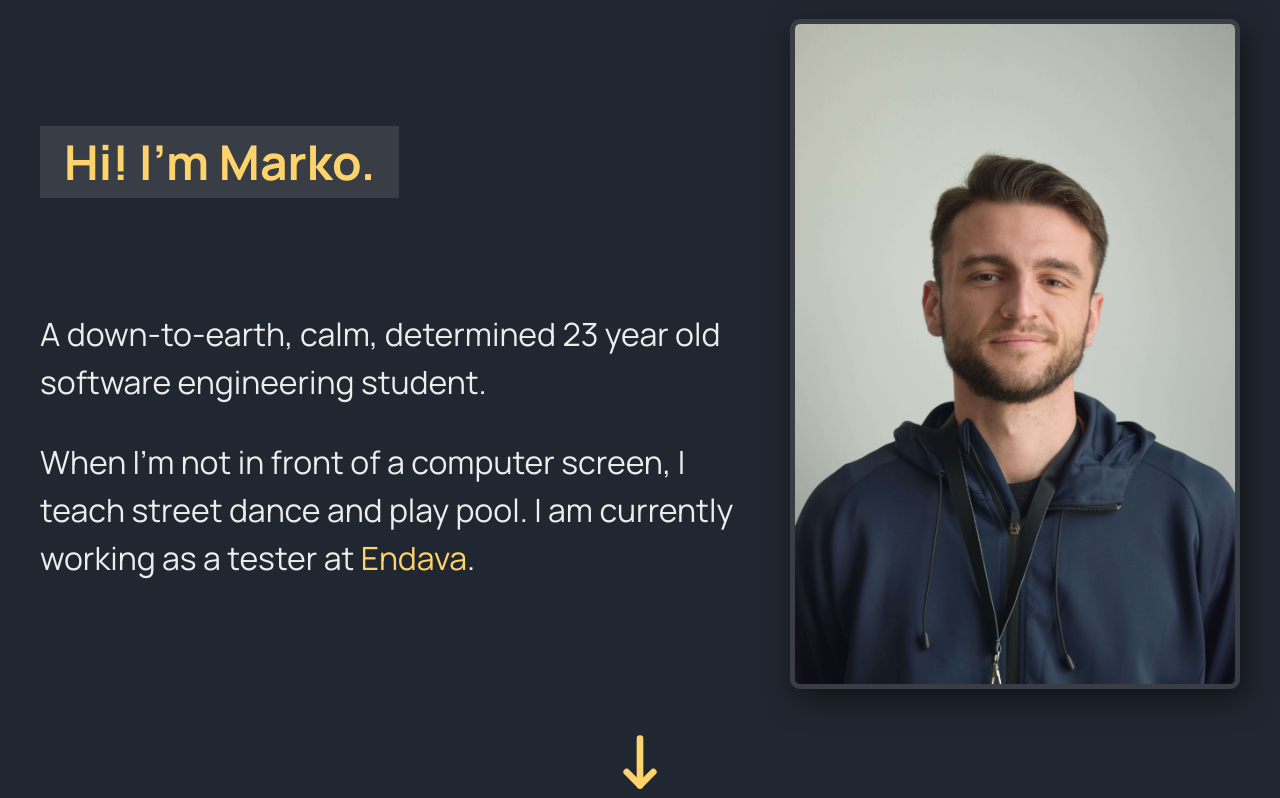
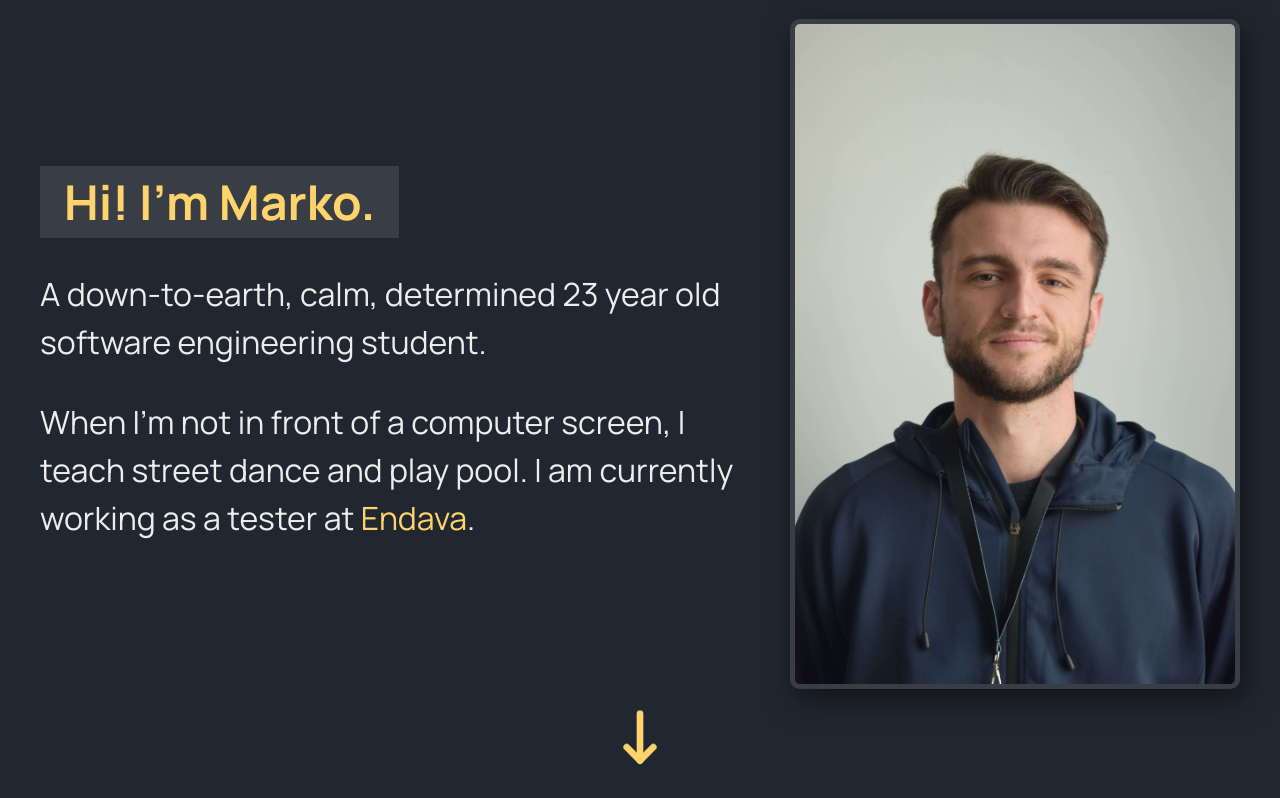
Before and after one commit to KralMarko123/portfolio, a React (Create React App) app: page / in a window 1280 px wide. Shown: the top 798 px of the page. Built offline with nearby package versions, Linux system fonts and the light colour scheme.

Commit message:
changed to framer motion for intro

```diff
--- a/package.json
+++ b/package.json
@@ -1,5 +1,6 @@
 {
 	"dependencies": {
+		"framer-motion": "^7.3.3",
 		"react": "^18.2.0",
 		"react-dom": "^18.2.0",
 		"react-icons": "^4.4.0",
--- a/src/components/IntroSection.jsx
+++ b/src/components/IntroSection.jsx
@@ -1,6 +1,8 @@
 import React from "react";
 import profileImage from "../assets/images/marko.jpg";
 import { TbArrowNarrowDown } from "react-icons/tb";
+import { motion } from "framer-motion";
+import { VARIANTS } from "../constants/AnimationVariants";
 import "../styles/components/IntroSection.css";
 
 const IntroSection = () => {
@@ -9,10 +11,13 @@ const IntroSection = () => {
 			<section className="intro">
 				<div className="intro__top">
 					<div className="intro__text">
-						<span>Hi! I'm Marko.</span>
-						<br />
-						<p>A down-to-earth, calm, determined 23 year old software engineering student.</p>
-						<p>
+						<motion.span variants={VARIANTS.label} animate="visible" initial="hidden">
+							Hi! I'm Marko.
+						</motion.span>
+						<motion.p variants={VARIANTS.text} animate="visible" initial="hidden">
+							A down-to-earth, calm, determined 23 year old software engineering student.
+						</motion.p>
+						<motion.p variants={VARIANTS.text} animate="visible" initial="hidden">
 							When I'm not in front of a computer screen, I teach street dance and play pool. I am
 							currently working as a tester at{" "}
 							<a
@@ -22,13 +27,25 @@ const IntroSection = () => {
 								Endava
 							</a>
 							.
-						</p>
+						</motion.p>
 					</div>
-					<img src={profileImage} alt="profile-image" className="intro__image" />
+					<motion.img
+						src={profileImage}
+						alt="profile-image"
+						className="intro__image"
+						variants={VARIANTS.image}
+						animate="visible"
+						initial="hidden"
+					/>
 				</div>
-				<div className="intro__bottom">
+				<motion.div
+					className="intro__bottom"
+					animate={{ opacity: 1 }}
+					initial={{ opacity: 0 }}
+					transition={{ delay: 5 }}
+				>
 					<TbArrowNarrowDown className="intro__arrow enter" />
-				</div>
+				</motion.div>
 			</section>
 		</>
 	);
--- /dev/null
+++ b/src/constants/AnimationVariants.jsx
@@ -0,0 +1,35 @@
+export const VARIANTS = {
+	label: {
+		hidden: {
+			opacity: 0,
+			y: -100,
+		},
+		visible: {
+			opacity: 1,
+			y: 0,
+			transition: { delay: 0.5, type: "spring", duration: 0.5 },
+		},
+	},
+
+	text: {
+		hidden: {
+			opacity: 0,
+			y: 100,
+		},
+		visible: {
+			opacity: 1,
+			y: 0,
+			transition: { delay: 1.5, type: "spring", duration: 0.5 },
+		},
+	},
+
+	image: {
+		hidden: {
+			opacity: 0,
+		},
+		visible: {
+			opacity: 1,
+			transition: { delay: 2.5, type: "spring", duration: 0.5 },
+		},
+	},
+};
--- a/src/styles/components/IntroSection.css
+++ b/src/styles/components/IntroSection.css
@@ -34,18 +34,6 @@
 	color: var(--light-accent);
 	font-weight: bold;
 	font-size: var(--xl-text);
-
-	animation: enter-up 0.5s ease forwards;
-	animation-delay: 0.5s;
-
-	opacity: 0;
-}
-
-.intro__text p {
-	animation: enter-up 0.5s ease forwards;
-	animation-delay: 1s;
-
-	opacity: 0;
 }
 
 .intro__text a {
@@ -62,43 +50,13 @@
 	border-radius: var(--card-radius);
 	border: var(--simple-border);
 	box-shadow: var(--simple-shadow);
-
-	animation: enter 1s ease forwards;
-	animation-delay: 2s;
-
-	opacity: 0;
 }
 
 .intro__arrow {
-	animation: enter 0.5s ease forwards, bobUpAndDown infinite 1s alternate ease-in-out;
-	animation-delay: 5s;
-
 	font-size: 5rem;
 	stroke: var(--light-accent);
 
-	opacity: 0;
-}
-
-@keyframes enter-up {
-	0% {
-		opacity: 0;
-		transform: translateY(10px);
-	}
-
-	100% {
-		opacity: 1;
-		transform: translateY(0);
-	}
-}
-
-@keyframes enter {
-	0% {
-		opacity: 0;
-	}
-
-	100% {
-		opacity: 1;
-	}
+	animation: bobUpAndDown infinite 1s alternate ease-in-out;
 }
 
 @keyframes bobUpAndDown {
```
Also changed, not shown: 1 other file (tests, documents, lock files or other folders).
